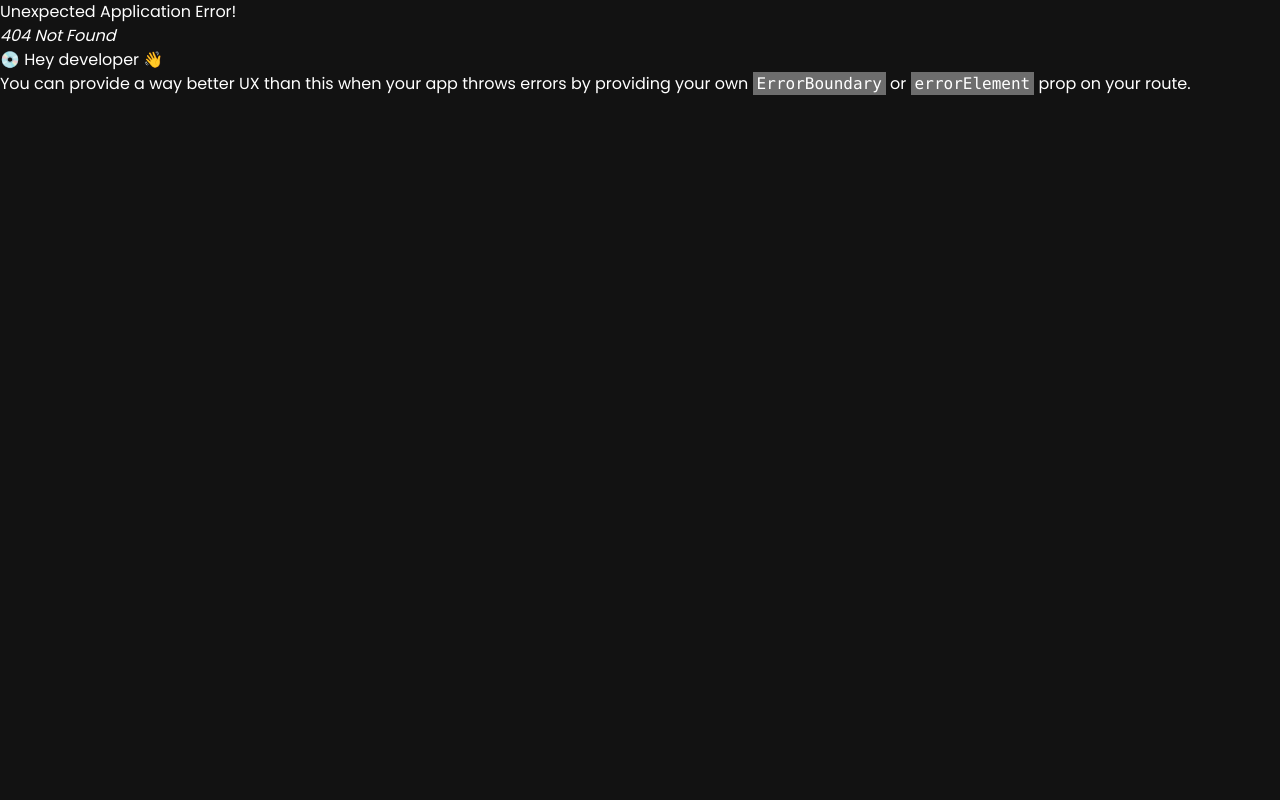
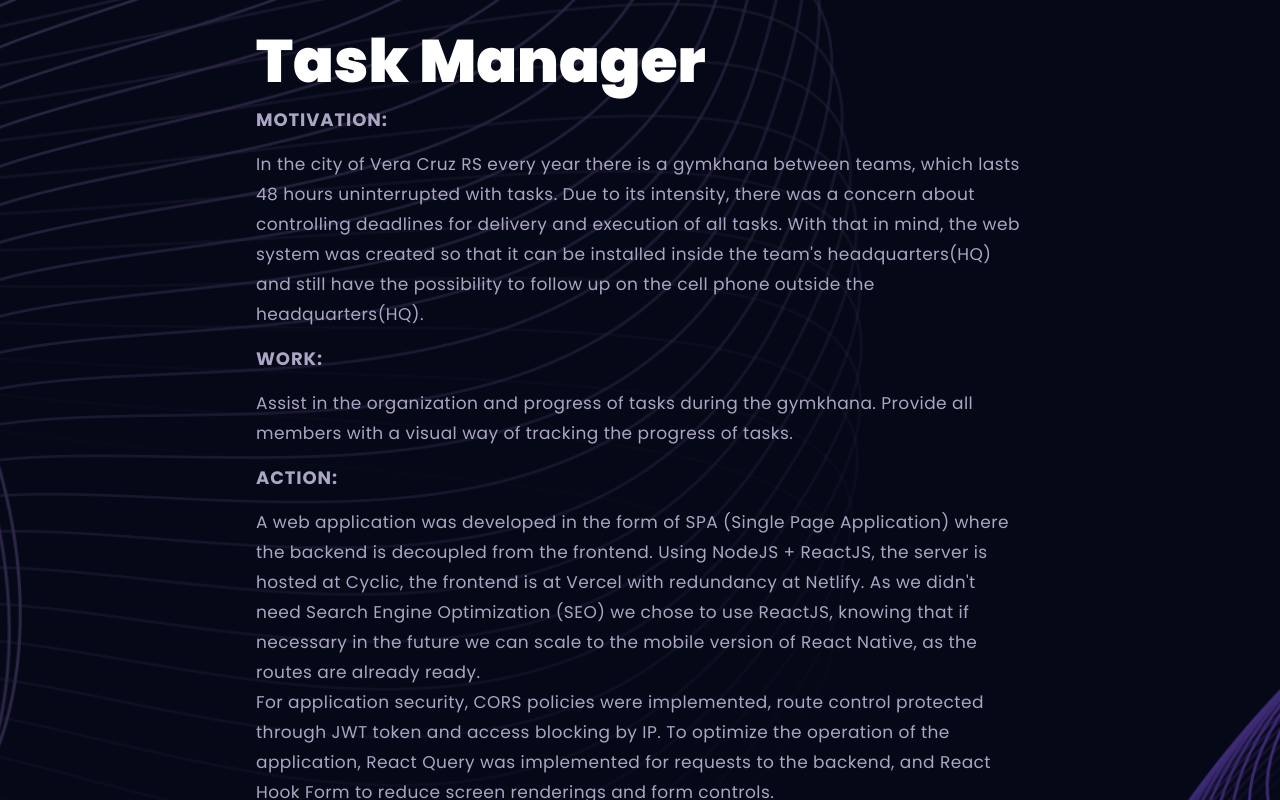
Before and after one commit to jonasmkunzler/jonask-portfolio, a React (Vite) app: page /taskmanager in a window 1280 px wide. Before the commit this address had no page. Shown: the top 800 px of the page. Built offline with nearby package versions, Linux system fonts and the light colour scheme.

Commit message:
Enviando novos arquivos

```diff
--- a/src/components/Project-One.jsx
+++ b/src/components/Project-One.jsx
@@ -16,7 +16,7 @@ export default function Project() {
             <p className={styles.sectionSubTextVarTwo}>Motivation:</p>
             <motion.p
               variants={fadeIn("", "", 0.1, 1)}
-              className={styles.heroSubText}
+              className="mt-4 text-secondary text-[17px] max-w-3xl leading-[30px] tracking-wide my-4 text-left"
             >
               In the city of Vera Cruz RS every year there is a gymkhana between
               teams, which lasts 48 hours uninterrupted with tasks. Due to its
@@ -29,7 +29,7 @@ export default function Project() {
             <p className={styles.sectionSubTextVarTwo}>Work:</p>
             <motion.p
               variants={fadeIn("", "", 0.1, 1)}
-              className={styles.heroSubText}
+              className="mt-4 text-secondary text-[17px] max-w-3xl leading-[30px] tracking-wide text-left my-4"
             >
               Assist in the organization and progress of tasks during the
               gymkhana. Provide all members with a visual way of tracking the
@@ -38,7 +38,7 @@ export default function Project() {
             <p className={styles.sectionSubTextVarTwo}>Action:</p>
             <motion.p
               variants={fadeIn("", "", 0.1, 1)}
-              className={styles.heroSubText}
+              className="mt-4 text-secondary text-[17px] max-w-3xl leading-[30px] tracking-wide text-left my-4"
             >
               A web application was developed in the form of SPA (Single Page
               Application) where the backend is decoupled from the frontend.
@@ -58,7 +58,7 @@ export default function Project() {
             <p className={styles.sectionSubTextVarTwo}>Result:</p>
             <motion.p
               variants={fadeIn("", "", 0.1, 1)}
-              className={styles.heroSubText}
+              className="mt-4 text-secondary text-[17px] max-w-3xl leading-[30px] tracking-wide text-left my-4"
             >
               From the 26th to the 28th of May 2023, the project was put into
               practice. Which was installed in a projector inside the
@@ -80,7 +80,7 @@ export default function Project() {
                 to the bottom in green.
               </p>
             </motion.p>
-            <p className={styles.heroSubText}>
+            <p className="mt-4 text-secondary text-[17px] max-w-3xl leading-[30px] tracking-wide text-left py-4">
               As this project is for profit purposes, the source code is in
               private mode on Github.
             </p>
@@ -99,7 +99,7 @@ export default function Project() {
                       src={image}
                       alt="Images of the project task manager"
                       key={image}
-                      className="rounded-2xl w-screen"
+                      className="rounded-2xl w-screen "
                     />
                   )),
                 ]}
--- a/src/constants/index.js
+++ b/src/constants/index.js
@@ -169,7 +169,7 @@ const projects = [
       },
     ],
     image: root_image,
-    source_code_link: "project-one",
+    source_code_link: "https://jonask-portfolio.vercel.app/taskmanager",
   },
 ];
 
--- a/src/main.jsx
+++ b/src/main.jsx
@@ -12,7 +12,7 @@ const router = createBrowserRouter([
     element: <App />,
   },
   {
-    path: "project-one",
+    path: "taskmanager",
     element: <Project />,
   },
 ]);
```
